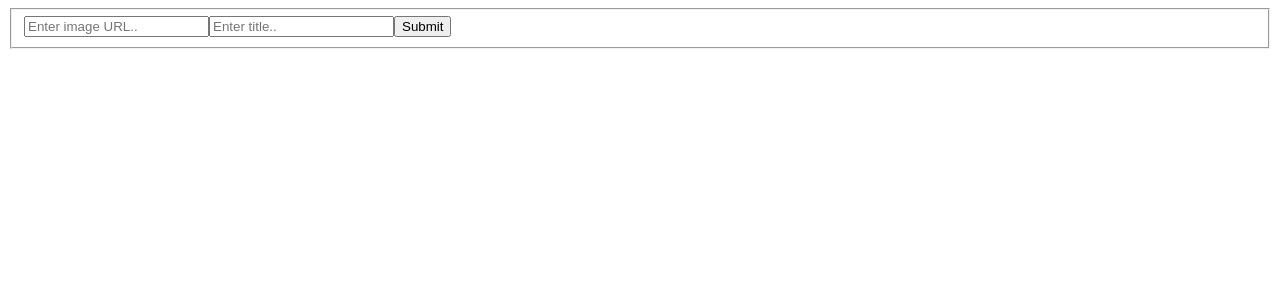
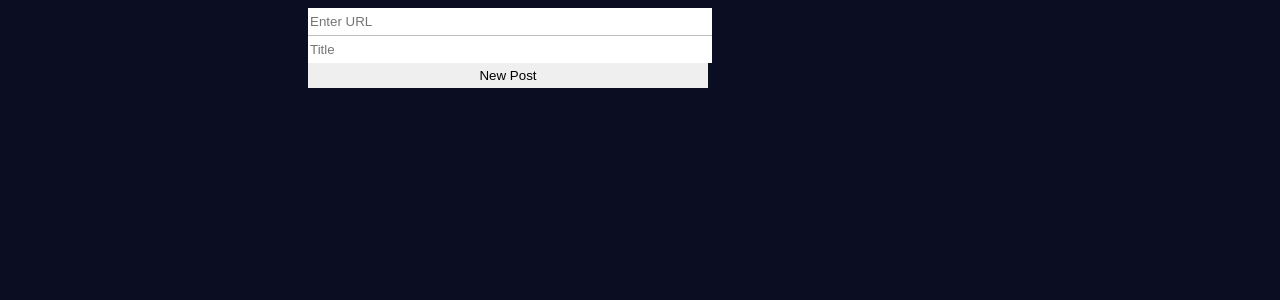
Before and after one commit to alotuscoder/image-feed-app, a React (Create React App) app: page / in a window 1280 px wide. Shown: the top 300 px of the page. Built offline with nearby package versions, Linux system fonts and the light colour scheme.

Commit message:
Add CSS to the ap

```diff
--- a/src/App.css
+++ b/src/App.css
@@ -1,4 +1,46 @@
-.feed-items > img {
+html {
+    background-color: rgb(11, 14, 34);
+}
+
+.wrapper {
+    padding-left: 300px;
+}
+
+.input > form input {
+    display: block;
+    width: 400px;
+    height: 25px;
+    border: none;
+}
+
+.input > form input:first-child {
+    border-bottom: 1px solid rgba(128,128,128,0.5);
+}
+
+.input > form input:last-child {
+    padding: 0px;
+}
+
+.feed-item > img {
     width: 500px;
     height: 500px;
 }
+
+.input {
+    margin-bottom: 50px;
+}
+
+.feed-item {
+    background-color: white;
+    padding: 10px;
+    max-width: 520px;
+    text-align: center;
+    margin-top: 20px;
+}
+
+.title {
+    font-family: sans-serif;
+    text-transform: capitalize;
+    text-align: center;
+    margin-bottom: 20px;
+}
--- a/src/App.js
+++ b/src/App.js
@@ -5,8 +5,8 @@ import './App.css';
 
 function App() {
   return (
-    <div>
-      <Form />
+    <div className = "wrapper">
+      <Form className = "form"/>
     </div>
   );
 }
--- a/src/Components/Feed.js
+++ b/src/Components/Feed.js
@@ -2,11 +2,9 @@ import React from 'react'
 
 export default function Feed({title, url}) {
     return (
-        <fieldset className = "feed-items">
-            <legend> Image feed </legend>
+        <div className = "feed-item">
             <div className = "title"> {title} </div>
-            <img src = {url}></img>
-        </fieldset>
-
+            <img className = "image" src = {url}></img>
+        </div>
     );
 }
--- a/src/Components/Form.js
+++ b/src/Components/Form.js
@@ -18,7 +18,6 @@ export default class Form extends React.Component {
         e.target.url.value = null;
         e.target.title.value = null;
         e.target.url.focus();
-        console.log(e.target);
     }
 
     // Alternative to using a controlled component, saved target event values in constants and assigned used them to set state, and made the event values null without affecting the feed data.  use this 'ref = {this.urlInput}' for enabling the following, and also these,     urlInput = createRef(); and {createRef}
@@ -29,23 +28,19 @@ export default class Form extends React.Component {
     // }
 
     render() {
-        // const {feedItems, displayItems , title} = this.state;
         const {item} = this.state;
         this.feedItems = item.map((batch, index) => <Feed title = {batch[1]} url = {batch[0]} key = {index}/>);
 
         // Added name to input's to easily access the input values instead of using target[0]
         return (
-            <div>
-            <fieldset>
+            <div className = "feed">
+            <div className = "input">
                 <form onSubmit ={this.submitData}>
-                    <input type = "text" name = "url" placeholder = "Enter image URL.."/>
-                    {/* https://hi.com */}
-                    <input type = "text" name = "title" placeholder = "Enter title.."/>
-                    <input type = "submit" />
+                    <input type = "text" name = "url" placeholder = "Enter URL"/>
+                    <input type = "text" name = "title" placeholder = "Title"/>
+                    <input type = "submit" value = "New Post"/>
                 </form>
-
-                {/* <Feed url ={url} title = {title}/> */}
-            </fieldset>
+            </div>
             {this.feedItems}
             </div>
         );
```
Also changed, not shown: 1 other file (tests, documents, lock files or other folders).
